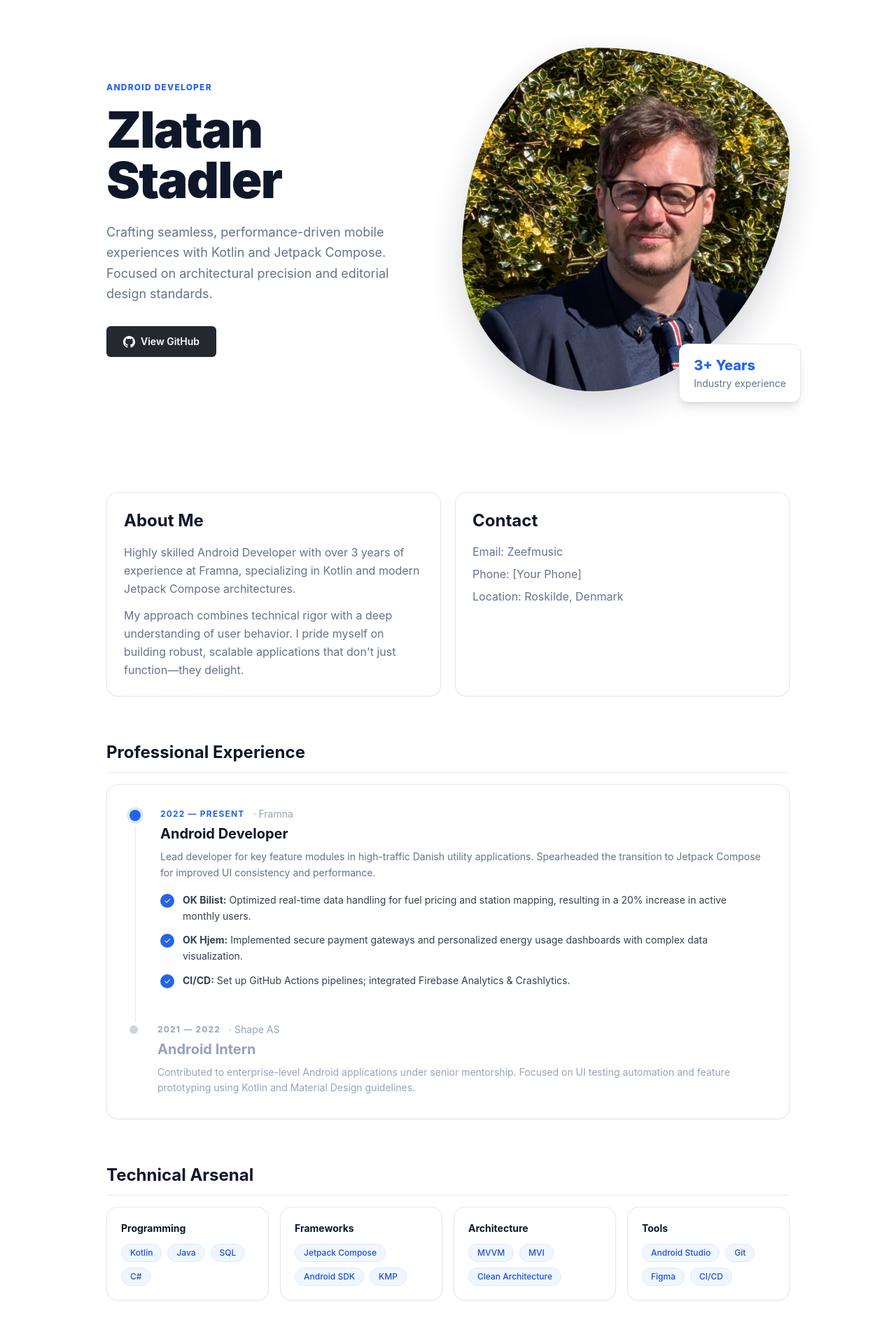
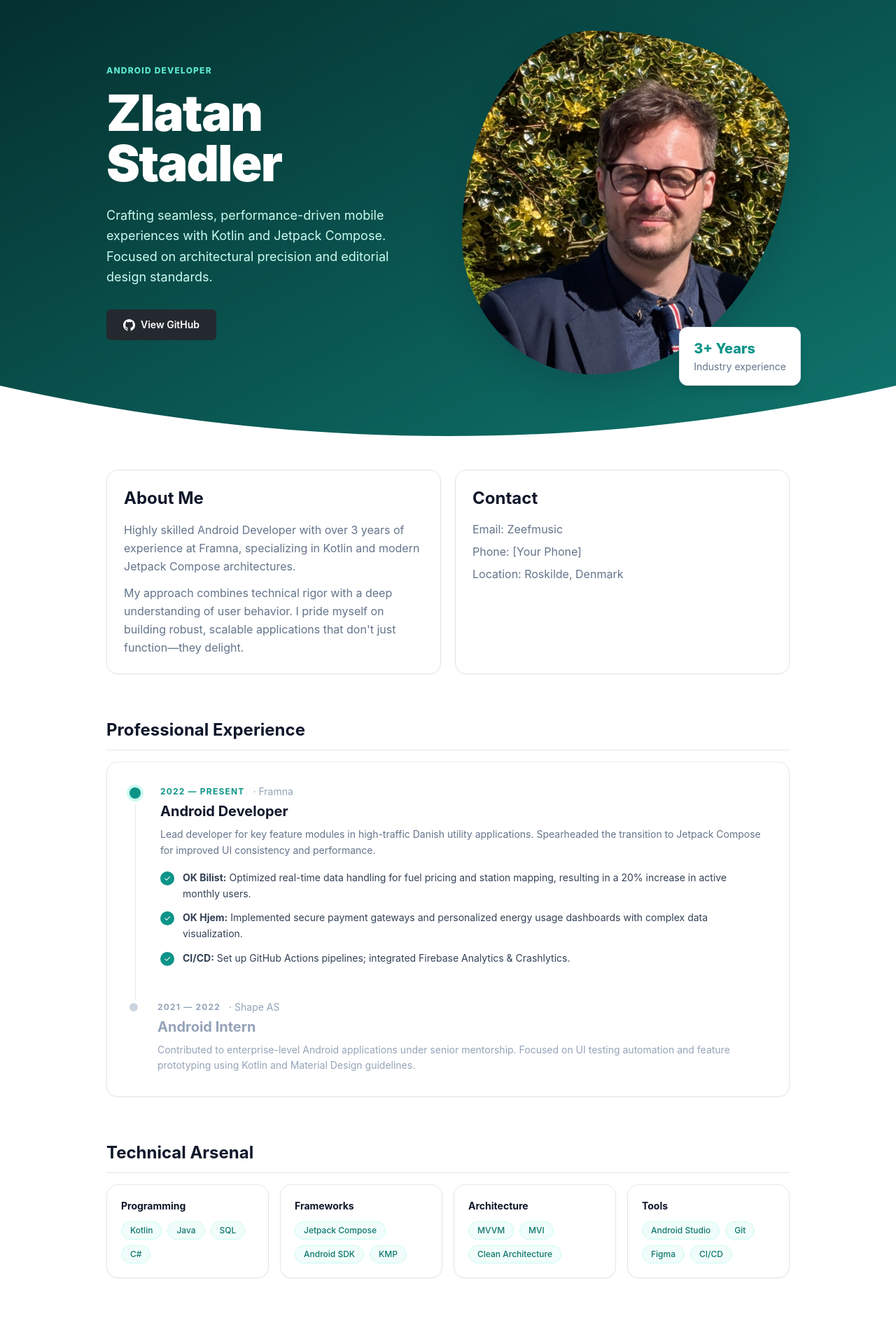
Before and after one commit to Zlatans3/zlatan-cv, a React (Vite) app: page / in a window 1280 px wide. Shown: the part 20-1913 px from the top of the page at 70% size. Built offline with nearby package versions, Linux system fonts and the light colour scheme.

Commit message:
Design refactor and circle arch for hero

```diff
--- a/src/App.jsx
+++ b/src/App.jsx
@@ -10,8 +10,9 @@ import AllProjects from './pages/AllProjects'
 
 function Home() {
   return (
+    <>
+      <Hero />
       <div className="max-w-5xl mx-auto px-6 py-6">
-      <Hero />
         <About />
         <Experience />
         <Skills />
@@ -19,6 +20,7 @@ function Home() {
         <Education />
         <Footer />
       </div>
+    </>
   )
 }
 
--- a/src/components/Experience.jsx
+++ b/src/components/Experience.jsx
@@ -13,12 +13,12 @@ export default function Experience() {
           {/* Active entry */}
           <div className="flex gap-7">
             <div className="flex flex-col items-center">
-              <div className="w-4 h-4 rounded-full bg-blue-600 ring-4 ring-blue-100 flex-shrink-0 mt-1" />
+              <div className="w-4 h-4 rounded-full bg-teal-600 ring-4 ring-teal-100 flex-shrink-0 mt-1" />
               <div className="w-px flex-1 bg-slate-200 mt-2 mb-0" />
             </div>
             <div className="pb-12">
               <div className="flex items-center gap-3 mb-1">
-                <span className="text-xs font-bold tracking-widest uppercase text-blue-600">2022 — Present</span>
+                <span className="text-xs font-bold tracking-widest uppercase text-teal-600">2022 — Present</span>
                 <span className="text-sm text-slate-400">· Framna</span>
               </div>
               <h3 className="text-xl font-bold text-slate-900 mb-2">Android Developer</h3>
@@ -32,7 +32,7 @@ export default function Experience() {
                   { label: 'CI/CD', text: 'Set up GitHub Actions pipelines; integrated Firebase Analytics & Crashlytics.' },
                 ].map(({ label, text }) => (
                   <li key={label} className="flex gap-3 text-sm text-slate-700 leading-relaxed">
-                    <span className="mt-0.5 w-5 h-5 rounded-full bg-blue-600 text-white text-xs flex items-center justify-center flex-shrink-0">✓</span>
+                    <span className="mt-0.5 w-5 h-5 rounded-full bg-teal-600 text-white text-xs flex items-center justify-center flex-shrink-0">✓</span>
                     <span><strong>{label}:</strong> {text}</span>
                   </li>
                 ))}
--- a/src/components/Hero.jsx
+++ b/src/components/Hero.jsx
@@ -1,17 +1,27 @@
+import { useEffect, useState } from 'react'
 import profilePhoto from '../assets/cv-zlatan.jpg'
 import GitHubButton from './GitHubButton'
 
 export default function Hero() {
+  const [scrollY, setScrollY] = useState(0)
+
+  useEffect(() => {
+    const onScroll = () => setScrollY(window.scrollY)
+    window.addEventListener('scroll', onScroll, { passive: true })
+    return () => window.removeEventListener('scroll', onScroll)
+  }, [])
+
   return (
-    <section className="grid grid-cols-1 md:grid-cols-2 items-center gap-10 py-16 mb-20">
+    <section className="relative bg-gradient-to-br from-teal-950 to-teal-700 overflow-hidden">
+      <div className="max-w-5xl mx-auto px-6 pt-16 pb-28 grid grid-cols-1 md:grid-cols-2 items-center gap-10">
         <div className="md:pr-10">
-        <p className="text-xs font-extrabold tracking-widest uppercase text-blue-600 mb-4">
+          <p className="text-xs font-extrabold tracking-widest uppercase text-teal-300 mb-4">
             Android Developer
           </p>
-        <h1 className="text-6xl md:text-7xl font-black tracking-tight leading-none text-slate-900 mb-6">
+          <h1 className="text-6xl md:text-7xl font-black tracking-tight leading-none text-white mb-6">
             Zlatan Stadler
           </h1>
-        <p className="text-slate-500 text-lg leading-relaxed max-w-md">
+          <p className="text-teal-100 text-lg leading-relaxed max-w-md">
             Crafting seamless, performance-driven mobile experiences with Kotlin and Jetpack Compose.
             Focused on architectural precision and editorial design standards.
           </p>
@@ -20,9 +30,28 @@ export default function Hero() {
         <div className="flex justify-end relative">
           <img className="photo" src={profilePhoto} alt="Zlatan Stadler headshot" />
           <div className="absolute -bottom-4 -right-4 bg-white border border-slate-200 rounded-xl px-5 py-4 shadow-lg">
-          <span className="block text-xl font-extrabold text-blue-600">3+ Years</span>
+            <span className="block text-xl font-extrabold text-teal-600">3+ Years</span>
             <span className="block text-sm text-slate-500 mt-0.5">Industry experience</span>
           </div>
+        </div>
+      </div>
+
+      {/* Arch wave */}
+      <div
+        className="absolute bottom-0 left-0 w-full"
+        style={{ transform: `translateY(${scrollY * 0.25}px)` }}
+      >
+        <svg
+          viewBox="0 0 1440 90"
+          preserveAspectRatio="none"
+          className="w-full h-16 md:h-24 block"
+          xmlns="http://www.w3.org/2000/svg"
+        >
+          <path
+            fill="white"
+            d="M0,0 C480,90 960,90 1440,0 L1440,90 L0,90 Z"
+          />
+        </svg>
       </div>
     </section>
   )
--- a/src/components/ProjectCard.jsx
+++ b/src/components/ProjectCard.jsx
@@ -4,11 +4,11 @@ export default function ProjectCard({ img, alt, title, desc, tags, url }) {
       <div className="w-full h-72 overflow-hidden rounded-2xl bg-slate-900 mb-4 group-hover:opacity-90 transition-opacity">
         <img src={img} alt={alt} className="w-full h-full object-cover object-top" />
       </div>
-      <h3 className="text-xl font-bold text-slate-900 mb-2 group-hover:text-blue-600 transition-colors">{title}</h3>
+      <h3 className="text-xl font-bold text-slate-900 mb-2 group-hover:text-teal-600 transition-colors">{title}</h3>
       <p className="text-slate-500 text-sm leading-relaxed mb-3">{desc}</p>
       <div className="flex flex-wrap gap-2">
         {tags.map(tag => (
-          <span key={tag} className="inline-block px-3 py-1 text-xs font-medium rounded-full bg-blue-50 text-blue-700 border border-blue-100">
+          <span key={tag} className="inline-block px-3 py-1 text-xs font-medium rounded-full bg-teal-50 text-teal-700 border border-teal-100">
             {tag}
           </span>
         ))}
--- a/src/components/Projects.jsx
+++ b/src/components/Projects.jsx
@@ -14,7 +14,7 @@ export default function Projects() {
           </div>
           <Link
             to="/projects"
-            className="text-xs font-bold tracking-widest uppercase text-blue-600 border-b border-blue-600 pb-0.5 hover:opacity-70 transition-opacity mt-1"
+            className="text-xs font-bold tracking-widest uppercase text-teal-600 border-b border-teal-600 pb-0.5 hover:opacity-70 transition-opacity mt-1"
           >
             View More
           </Link>
--- a/src/components/Skills.jsx
+++ b/src/components/Skills.jsx
@@ -22,7 +22,7 @@ export default function Skills() {
               <h3 className="text-sm font-bold text-slate-900 mb-3">{title}</h3>
               <div className="flex flex-wrap gap-2">
                 {pills.map(pill => (
-                  <span key={pill} className="inline-block px-3 py-1 text-xs font-medium rounded-full bg-blue-50 text-blue-700 border border-blue-100">
+                  <span key={pill} className="inline-block px-3 py-1 text-xs font-medium rounded-full bg-teal-50 text-teal-700 border border-teal-100">
                     {pill}
                   </span>
                 ))}
--- a/src/pages/AllProjects.jsx
+++ b/src/pages/AllProjects.jsx
@@ -10,7 +10,7 @@ export default function AllProjects() {
         <div className="flex items-center gap-4 mb-8">
           <Link
             to="/"
-            className="text-blue-600 hover:opacity-70 transition-opacity p-3 -m-3"
+            className="text-teal-600 hover:opacity-70 transition-opacity p-3 -m-3"
           >
             <svg xmlns="http://www.w3.org/2000/svg" width="22" height="22" viewBox="0 0 24 24" fill="none" stroke="currentColor" strokeWidth="2.5" strokeLinecap="round" strokeLinejoin="round">
               <path d="M15 18l-6-6 6-6" />
```
Lines whose indentation alone changed are shown as unchanged.
